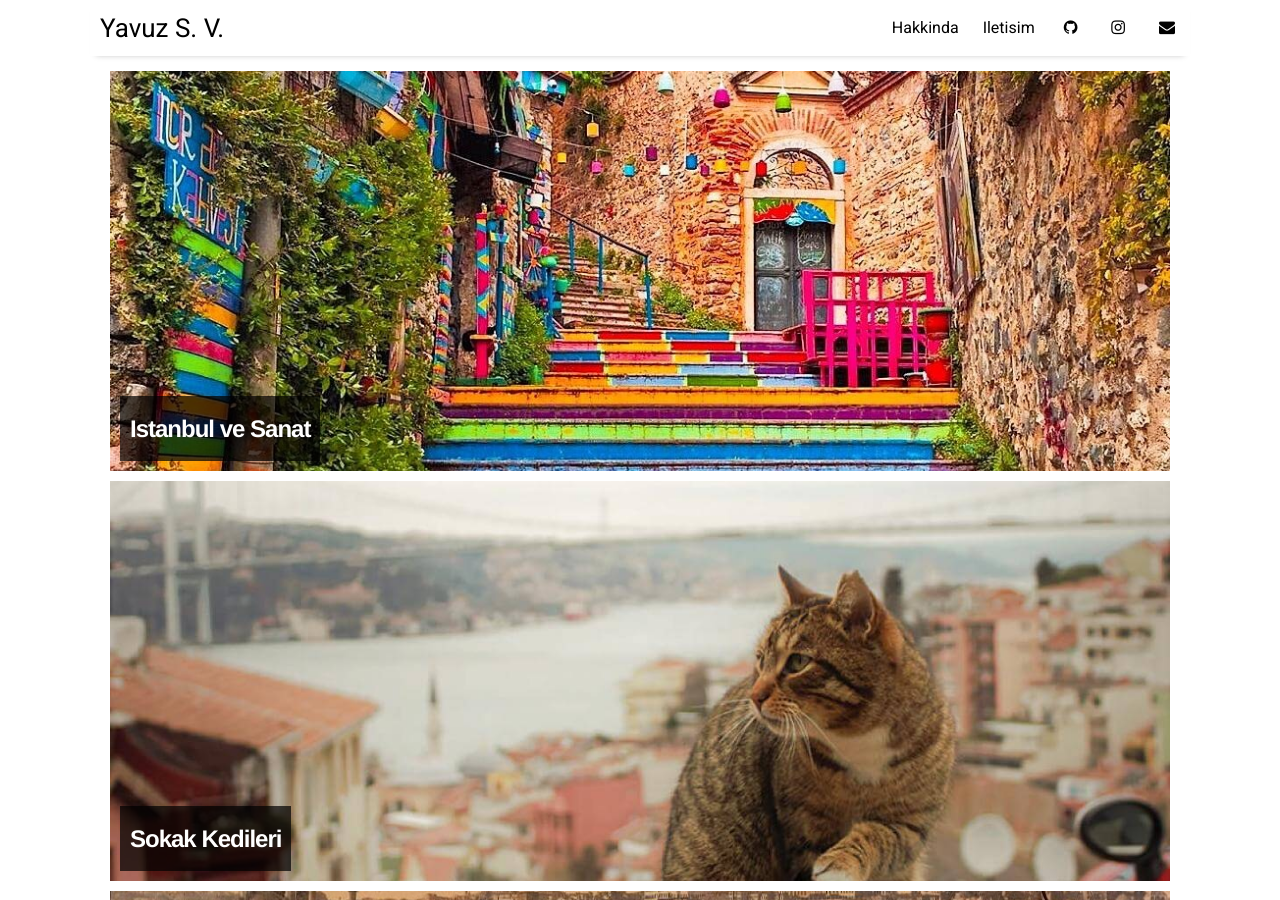
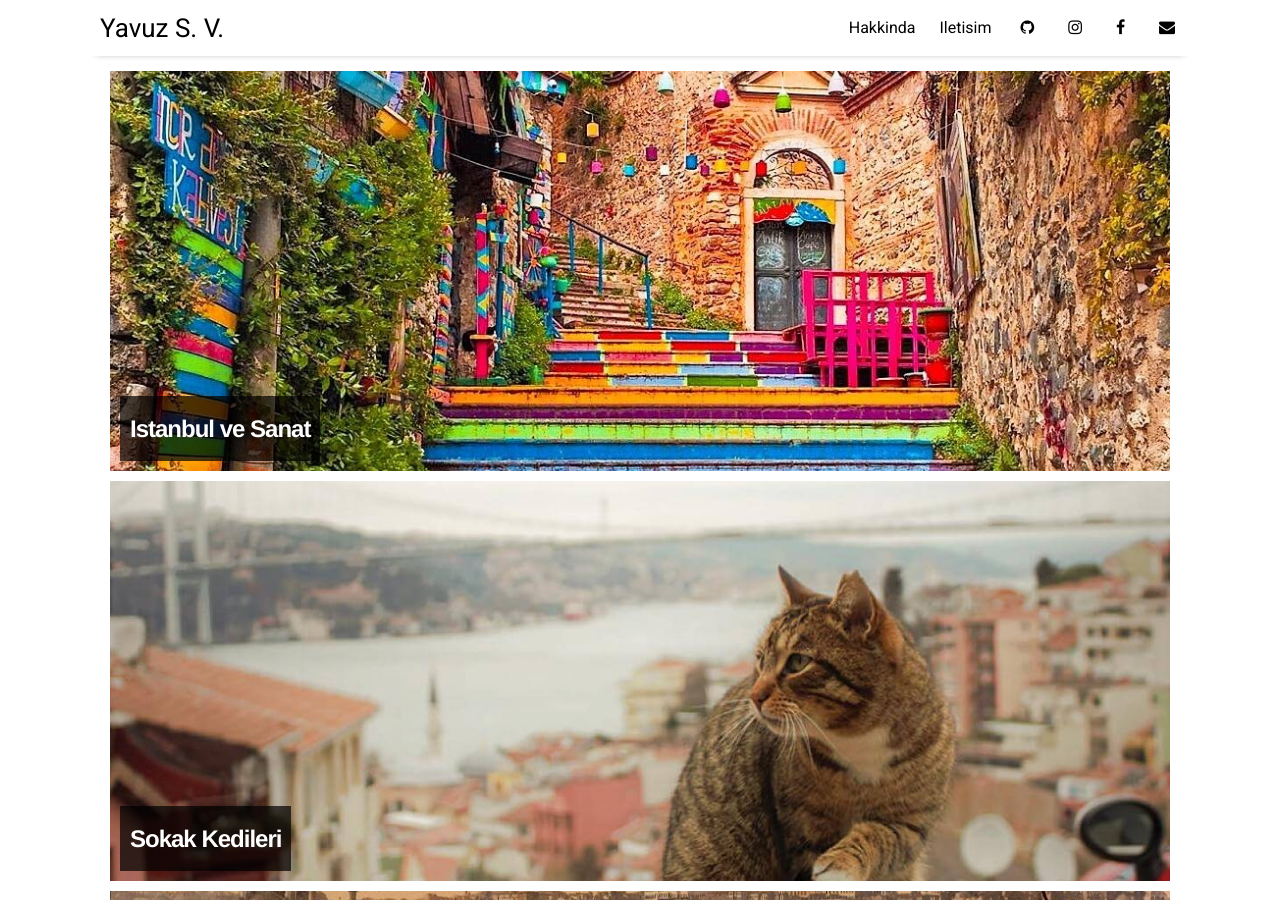
Before and after one commit to yavuzv/yavuzvatansever, a Jekyll site: the page built from index.html, in a window 1280 px wide and 900 px high. Built offline with Jekyll 4.4.1, drawn with Linux system fonts in a browser that asks for light colours; nearby versions of some CDN libraries; the list of posts is cut into pages by our own code.

Commit message:
workflow trigger

```diff
--- a/_data/settings.yml
+++ b/_data/settings.yml
@@ -14,6 +14,7 @@ menu:
 social:
 - {icon: 'github', link:    'https://github.com/yavuzv'}
 - {icon: 'instagram', link:  'https://instagram.com/inkythingz'}
+- {icon: 'facebook', link:  'https://www.facebook.com/groups/272191753210541'}
 - {icon: 'envelope', link:   'mailto:yavuzselimvatansever@gmail.com'}
 # - {icon: 'rss-square', link: 'rss-feed.xml'}
 
```
Also changed, not shown: .github/workflows/jekyll-gh-pages.yml (renamed from jekyll-gh-pages.yml), 15 other files.
